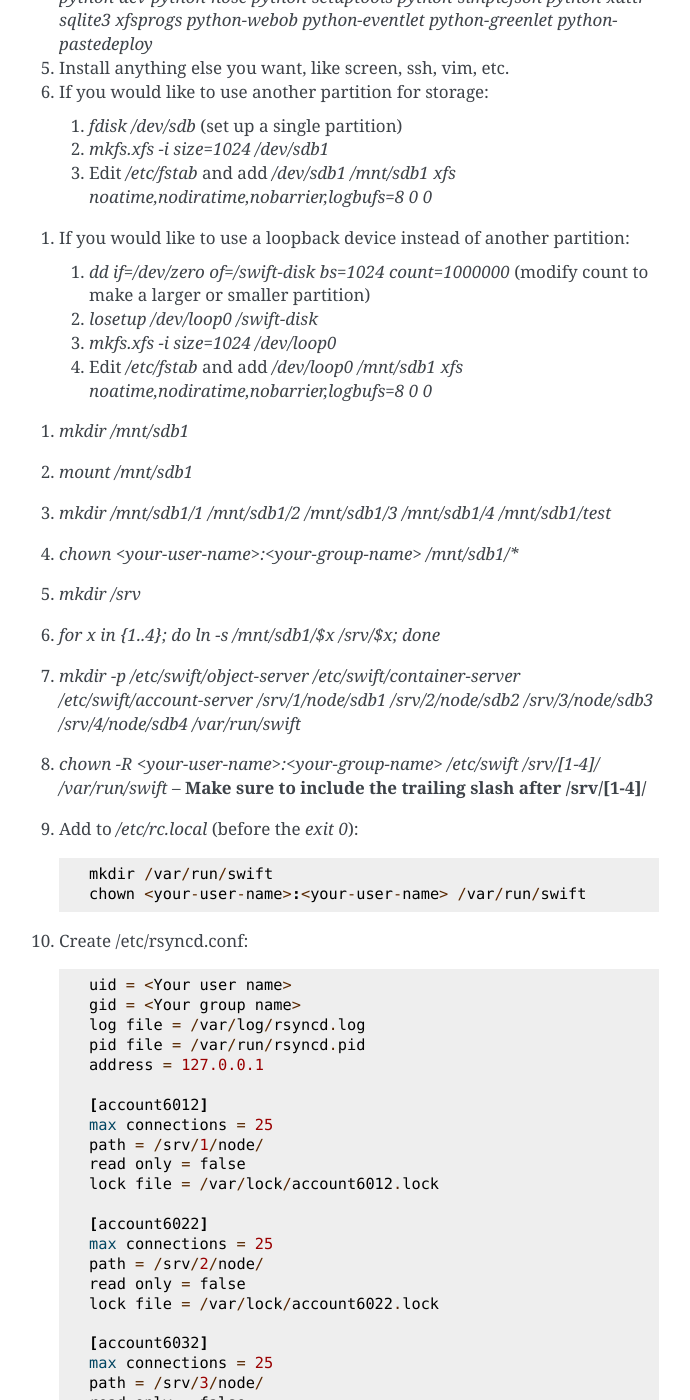
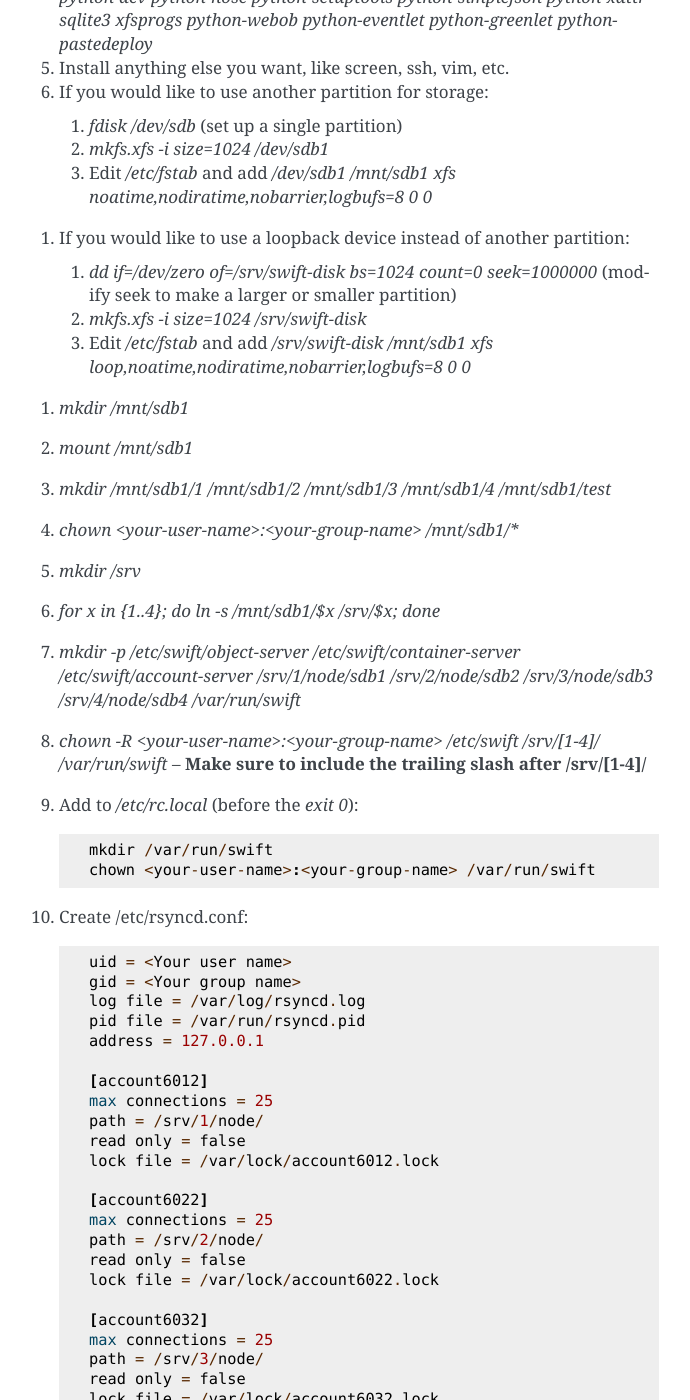
Before and after one commit to dmgerman/swift-token, a Sphinx documentation site: the page built from doc/source/development_saio.rst, in a window 1280 px wide and 1400 px high, scrolled down 680 px. Shown: the whole window, without its empty margins (421-1111 px from the left). Built offline with Sphinx 7.4.7, drawn with Linux system fonts in a browser that asks for light colours; the version number could not be read and is left out.

Commit message:
Updated loopback instructions per redbo

```diff
--- a/doc/source/development_saio.rst
+++ b/doc/source/development_saio.rst
@@ -37,12 +37,11 @@ virtual machine will emulate running a four node Swift cluster.
 
   #. If you would like to use a loopback device instead of another partition:
 
-    #. `dd if=/dev/zero of=/swift-disk bs=1024 count=1000000` (modify count to
-       make a larger or smaller partition)
-    #. `losetup /dev/loop0 /swift-disk`
-    #. `mkfs.xfs -i size=1024 /dev/loop0`
+    #. `dd if=/dev/zero of=/srv/swift-disk bs=1024 count=0 seek=1000000`
+       (modify seek to make a larger or smaller partition)
+    #. `mkfs.xfs -i size=1024 /srv/swift-disk`
     #. Edit `/etc/fstab` and add
-       `/dev/loop0 /mnt/sdb1 xfs noatime,nodiratime,nobarrier,logbufs=8 0 0`
+       `/srv/swift-disk /mnt/sdb1 xfs loop,noatime,nodiratime,nobarrier,logbufs=8 0 0`
 
   #. `mkdir /mnt/sdb1`
   #. `mount /mnt/sdb1`
@@ -55,7 +54,7 @@ virtual machine will emulate running a four node Swift cluster.
   #. Add to `/etc/rc.local` (before the `exit 0`)::
 
         mkdir /var/run/swift
-        chown <your-user-name>:<your-user-name> /var/run/swift
+        chown <your-user-name>:<your-group-name> /var/run/swift
 
   #. Create /etc/rsyncd.conf::
 
```
